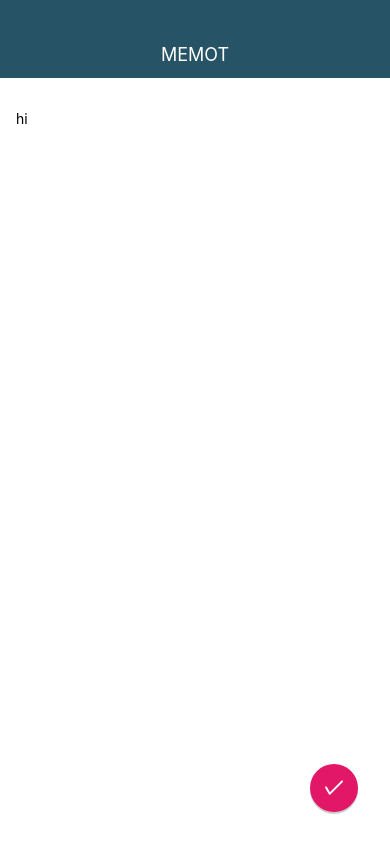
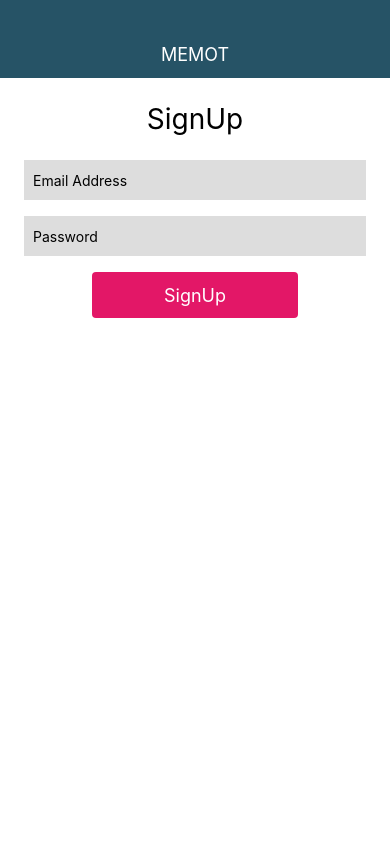
Before and after one commit to mytittyinjp/MemoApp, a React Native app: screen / in a window 390 px wide. Built offline with nearby package versions, Linux system fonts and the light colour scheme.

Commit message:
Create Login and Signup Screen

```diff
--- a/App.tsx
+++ b/App.tsx
@@ -1,7 +1,7 @@
 import React from "react";
 import { StyleSheet, View } from "react-native";
 import Appbar from "./src/components/Appbar";
-import MemoEditScreen from "./src/screens/MemoEditScreen";
+import SignupScreen from "./src/screens/SignupScreen";
 
 const memoDetail = {
   title: "講座のアイテム",
@@ -14,7 +14,7 @@ export default function App() {
     <View style={styles.container}>
       <Appbar title="MEMOT" />
       {/* <MemoDetailScreen {...memoDetail} /> */}
-      <MemoEditScreen />
+      <SignupScreen />
     </View>
   );
 }
--- /dev/null
+++ b/src/screens/SignupScreen.tsx
@@ -0,0 +1,62 @@
+import React from "react";
+import {
+  StyleSheet,
+  View,
+  Text,
+  TextInput,
+  TouchableHighlight,
+} from "react-native";
+
+const LoginScreen: React.FC = () => {
+  return (
+    <View style={styles.container}>
+      <Text style={styles.title}>SignUp</Text>
+      <TextInput style={styles.input} placeholder="Email Address" />
+      <TextInput style={styles.input} placeholder="Password" />
+      <TouchableHighlight
+        style={styles.button}
+        underlayColor="#C70F66"
+        onPress={() => {}}
+      >
+        <Text style={styles.buttonTitle}>SignUp</Text>
+      </TouchableHighlight>
+    </View>
+  );
+};
+
+const styles = StyleSheet.create({
+  container: {
+    flex: 1,
+    width: "100%",
+    padding: 24,
+    backgroundColor: "#fff",
+  },
+  title: {
+    alignSelf: "center",
+    marginBottom: 24,
+    fontSize: 28,
+  },
+  input: {
+    backgroundColor: "#ddd",
+    height: 40,
+    marginBottom: 16,
+    borderWidth: 1,
+    borderColor: "#DDD",
+    padding: 8,
+  },
+  button: {
+    backgroundColor: "#E31767",
+    height: 46,
+    borderRadius: 4,
+    justifyContent: "center",
+    alignItems: "center",
+    width: "60%",
+    alignSelf: "center",
+  },
+  buttonTitle: {
+    color: "#fff",
+    fontSize: 18,
+  },
+});
+
+export default LoginScreen;
```
Also changed, not shown: src/screens/LoginScreen.tsx (added, +62 -0 lines).
